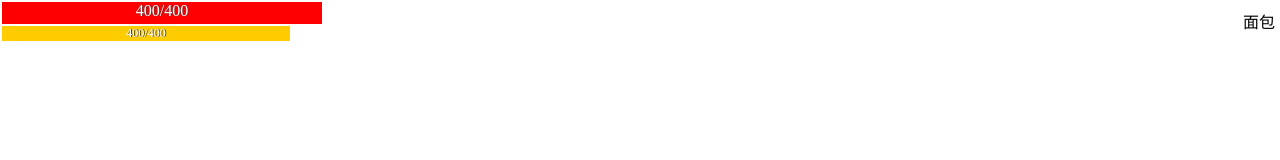
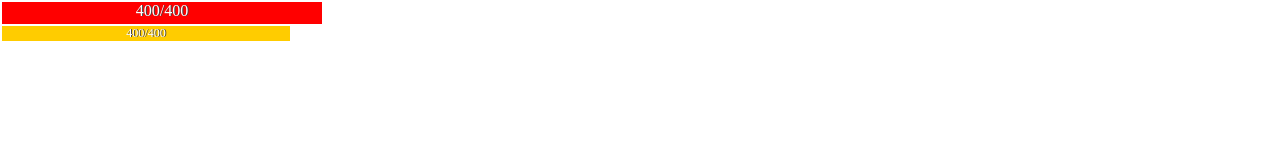
Before and after one commit to retakekagari/dts-mobile, a React app: page / in a window 1280 px wide. Shown: the top 160 px of the page. Built offline with nearby package versions, Linux system fonts and the light colour scheme.

Commit message:
feat:finish inventory & global event manage

```diff
--- /dev/null
+++ b/src/event/click.ts
@@ -0,0 +1,25 @@
+/*
+ * @Author: mengdaoshizhongxinyang
+ * @Date: 2021-05-31 10:25:25
+ * @Description:
+ */
+import BaseEvent from "./event";
+class GlobalClick extends BaseEvent<MouseEvent>{
+  constructor(private element:HTMLElement){
+    super()
+    this.install()
+  }
+  private install() {
+    this.element.addEventListener('click', (event) => {
+      this.run(event)
+    })
+  }
+}
+let globalClick: GlobalClick
+const startGClick = (element:HTMLElement) => {
+  globalClick = new GlobalClick(element)
+}
+const getGClick = () => {
+  return globalClick
+}
+export { startGClick, getGClick }
--- /dev/null
+++ b/src/event/event.ts
@@ -0,0 +1,36 @@
+/*
+ * @Author: mengdaoshizhongxinyang
+ * @Date: 2021-05-31 10:28:22
+ * @Description:
+ */
+class BaseEvent<T extends Event>{
+  private eventList: { [key in string]: (event: any) => any } = {}
+  private prevent: string = ""
+  constructor() { }
+  private guid() {
+    return 'xxxxxxxx-xxxx-4xxx-yxxx-xxxxxxxxxxxx'.replace(/[xy]/g, function (c) {
+      var r = Math.random() * 16 | 0, v = c == 'x' ? r : (r & 0x3 | 0x8);
+      return v.toString(16);
+    });
+  }
+  add(func: (event: T) => any) {
+    let guid = this.guid();
+    this.eventList[guid] = func
+    return guid
+  }
+  set(uuid: string) {
+    this.prevent = uuid
+  }
+  del(uuid: string){
+
+  }
+  protected run(event: T) {
+    Object.keys(this.eventList).forEach(key => {
+      if (key != this.prevent) {
+        this.eventList[key](event)
+      }
+    })
+    this.prevent = ""
+  }
+}
+export default BaseEvent
--- a/src/index.tsx
+++ b/src/index.tsx
@@ -9,11 +9,8 @@ import { AppState } from './reducers'
 const rootContainerElement = document.createElement('div')
 document.body.append(rootContainerElement)
 rootContainerElement.className=style['app']
-
-
-const mapStateToProps = (state: AppState) => ({
-  characterState: state.characterState,
-})
+import { startGClick } from "@/event/click";
+startGClick(document.body)
 const store=createStore(reducer)
 ReactDOM.render(
   <Provider store={store}>
--- a/src/modules/inventory/item.module.less
+++ b/src/modules/inventory/item.module.less
@@ -7,6 +7,17 @@
   text-align: center;
   justify-content:center ;
 }
+
+.content{
+  width: 100%;
+  height: 100%;
+  display: flex;
+  align-items: center;
+  text-align: center;
+  justify-content:center ;
+  color: #fff;
+}
+
 .message{
   left: 0;
   position: absolute;
--- a/src/modules/inventory/item.tsx
+++ b/src/modules/inventory/item.tsx
@@ -3,20 +3,43 @@
  * @Date: 2021-05-25 09:43:44
  * @Description:
  */
-import React, { useState } from "react";
+import React, { useState, useEffect, useRef, MouseEvent } from "react";
 import { useStore } from "react-redux";
 import style from "./item.module.less";
 import { AppState, AppActions } from "@/reducers";
-const item: React.FC<{}> = (props) => {
+import { getGClick } from "@/event/click";
+type Props = {
+  useItem?: (item: Item) => any
+  item?: Item
+}
+const item: React.FC<Props> = (props) => {
   const store = useStore<AppState, AppActions>()
   const data = store.getState().characterState
-  const [visible,setVisible]=useState(false)
-  function closeMessage(){
+  const gClick = getGClick()
+  const [visible, setVisible] = useState(false)
+  const itemRef = useRef<string>()
+  function useItem(event: MouseEvent<HTMLDivElement>) {
+    event.stopPropagation()
+    event.preventDefault()
 
+    props.useItem?.(props.item!)
+    setVisible(false)
   }
-  return <div className={style['main']} onClick={()=>setVisible(true)}>
-    {props.children}
-    {visible?<div className={style['message']}>使用</div>:null}
+  useEffect(() => {
+    itemRef.current = gClick.add(() => setVisible(false))
+    return ()=>gClick.del(itemRef.current!)
+  }, [])
+  function openMessage() {
+    gClick.set(itemRef.current!)
+    setVisible(true)
+  }
+  return <div className={style['main']}>
+    {
+      props.children ? <div className={style['content']} onClick={openMessage}>
+        {props.children}
+      </div> : null
+    }
+    {visible ? <div className={style['message']} onClick={(e) => useItem(e)}>使用</div> : null}
   </div>
 }
 export default item
--- a/src/reducers/characterState.ts
+++ b/src/reducers/characterState.ts
@@ -53,7 +53,7 @@ const roleState = (state: CharacterState = { isInit: false }, action: CharacterA
         },
         inventory:[
           {type:'生命恢复',attr:100,dura:10,desc:"恢复100血量",info:"面包"},
-          null,
+          {type:'体力恢复',attr:100,dura:10,desc:"恢复100体力",info:"水"},
           null,
           null,
           null,
```
